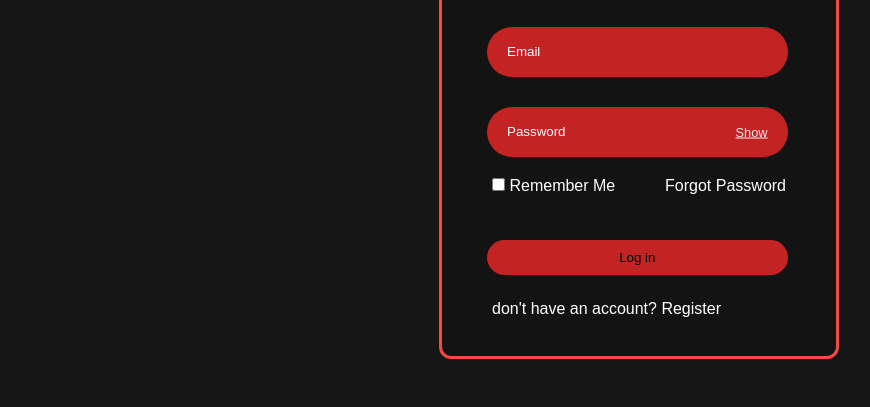
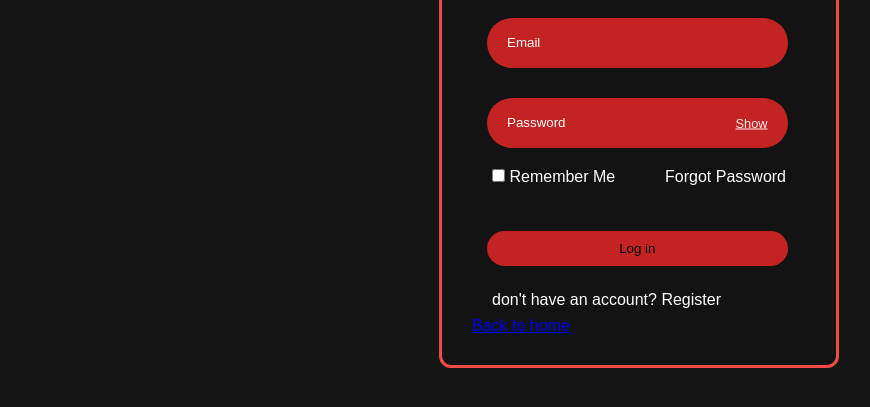
Before and after one commit to theunspeakable18-glitch/ItCweb, a website: page Login.html in a window 1280 px wide. Shown: the part 373-780 px from the top of the page, without its empty margins (1-871 px from the left). Drawn offline with nearby package versions, Linux system fonts and the light colour scheme.

Commit message:
Update Login.html

```diff
--- a/Login.html
+++ b/Login.html
@@ -37,6 +37,8 @@
                         <div class="register-link">
                             <p>don't have an account? <a href="signup.html">Register</a></p>
                         </div>
+
+                        <a href="index.html" class="auth__homebtn">Back to home</a>
                     </form>
                 </div>
             </div>
```
